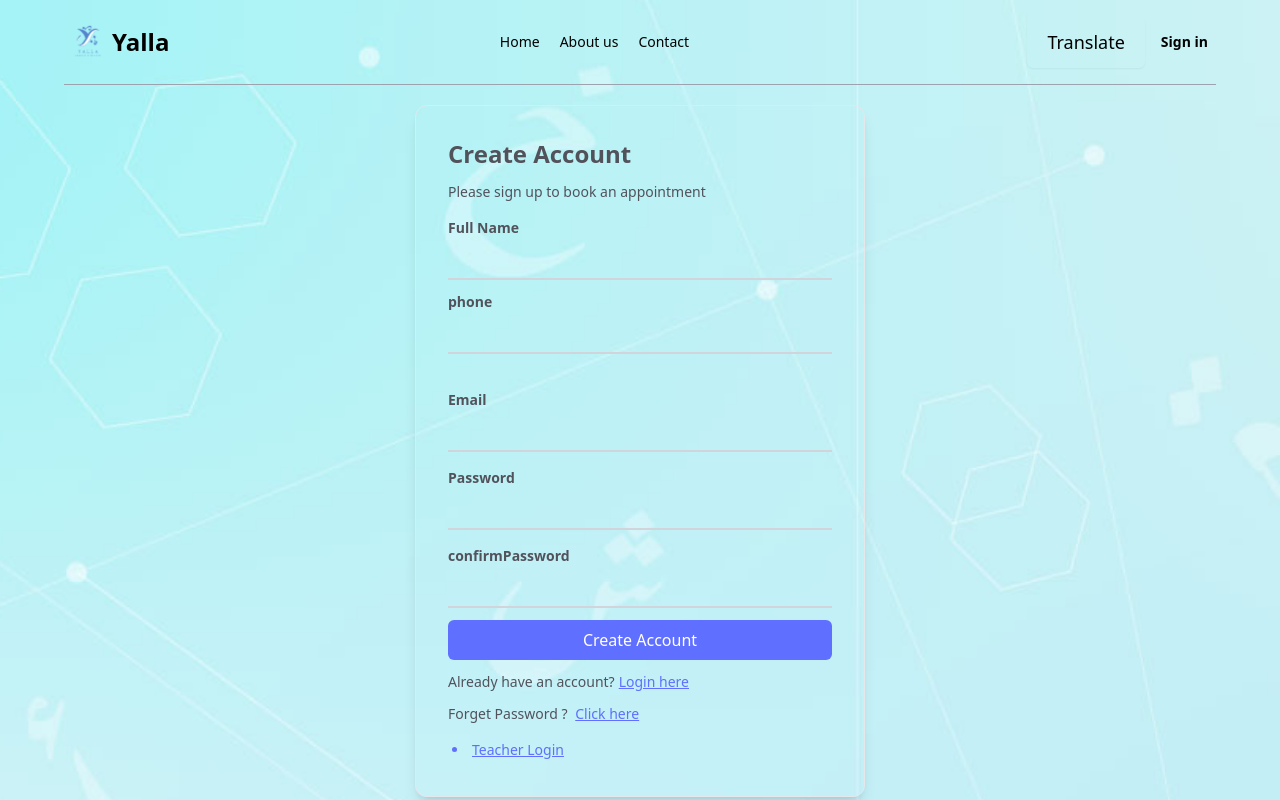
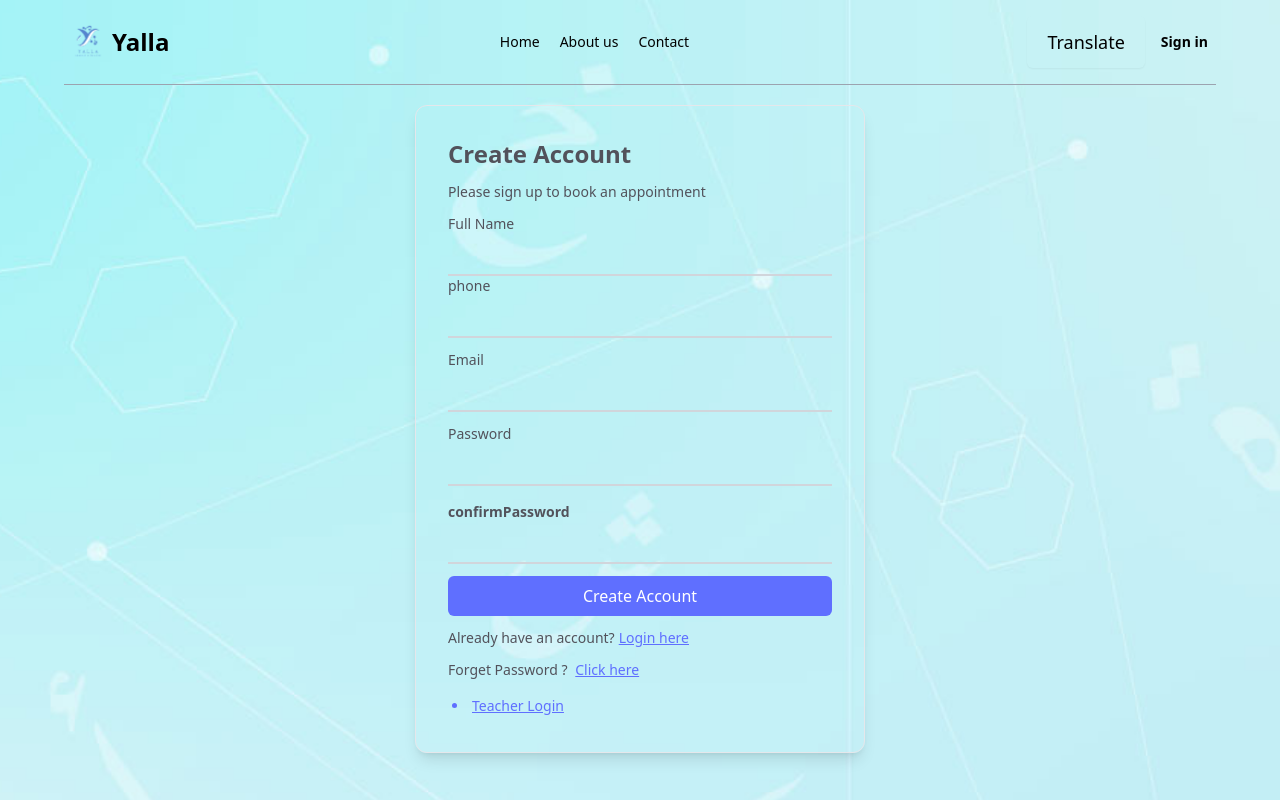
Before and after one commit to MoGamal27/Student-test-2, a React (Vite) app in the folder Student/: page /login in a window 1280 px wide. Both pictures are taken after a click on the element "Ckick here". Shown: the top 800 px of the page. Built offline with nearby package versions, Linux system fonts and the light colour scheme; no server answers.

Commit message:
Update Login.jsx

```diff
--- a/Student/src/pages/Login.jsx
+++ b/Student/src/pages/Login.jsx
@@ -40,11 +40,6 @@ export default function Login() {
             newErrors.password = 'Password is required';
         } else if (formData.password.length < 6) {
             newErrors.password = 'Password must be at least 6 characters';
-        }
-        if(state === 'Sign Up' && !formData.confirmPassword) {
-            newErrors.confirmPassword = 'Confirm Password is required';
-        } else if (formData.password !== formData.confirmPassword) {
-            newErrors.confirmPassword = 'Passwords do not match';
         }
         setErrors(newErrors);
         return Object.keys(newErrors).length === 0;
@@ -100,7 +95,7 @@ export default function Login() {
 
     const toggleState = () => {
         setState(prev => prev === 'Sign Up' ? 'Login' : 'Sign Up');
-        setFormData({ name: '', email: '', phone: '' ,password: '', confirmPassword: '' });
+        setFormData({ name: '', email: '', phone: '' ,password: '' });
         setErrors({});
         setApiError('');
     };
@@ -120,28 +115,32 @@ export default function Login() {
                 )}
 
                 {state === 'Sign Up' && (
-                    <div className='w-full pt-1 relative mx-auto z-0 mb-5 group'>
-                        <p className='font-semibold'>{t('fullname')}</p>
-                        <input  name="name" placeholder=" "  className='block py-2.5 px-0 w-full sm:w-96 text-sm text-gray-900 bg-transparent border-0 border-b-2 border-gray-300 appearance-none dark:text-black dark:border-gray-600 dark:focus:border-sky-500 focus:outline-none focus:ring-0 focus:border-sky-600 peer' type="text" onChange={handleInputChange} value={formData.name}/>
+                    <div className='w-full'>
+                        <p>{t('fullname')}</p>
+                        <input
+                            name="name"
+                            className='block py-2.5 px-0 w-full sm:w-96 text-sm text-gray-900 bg-transparent border-0 border-b-2 border-gray-300 appearance-none dark:text-black dark:border-gray-600 dark:focus:border-sky-500 focus:outline-none focus:ring-0 focus:border-sky-600 peer'
+                            type="text"
+                            onChange={handleInputChange}
+                            value={formData.name}
+                        />
                         {errors.name && <p className="text-red-500 text-xs mt-1">{errors.name}</p>}
 
-                    <div className='pt-3'>
-                    <p className='font-semibold'>{t('phone')}</p>
+                    <p>{t('phone')}</p>
                     <input
                         name="phone"
-                        className='block py-2.5  px-0 w-full sm:w-96 text-sm text-gray-900 bg-transparent border-0 border-b-2 border-gray-300 appearance-none dark:text-black dark:border-gray-600 dark:focus:border-sky-500 focus:outline-none focus:ring-0 focus:border-sky-600 peer '
+                        className='block py-2.5 px-0 w-full sm:w-96 text-sm text-gray-900 bg-transparent border-0 border-b-2 border-gray-300 appearance-none dark:text-black dark:border-gray-600 dark:focus:border-sky-500 focus:outline-none focus:ring-0 focus:border-sky-600 peer'
                         type="text"
                         onChange={handleInputChange}
                         value={formData.phone}
                     />
                     {errors.phone && <p className="text-red-500 text-xs mt-1">{errors.phone}</p>}
-                    </div>
                 </div>
 
                 )}
 
-                <div className='w-full pt-1'>
-                    <p className='font-semibold'>{t('email')}</p>
+                <div className='w-full'>
+                    <p>{t('email')}</p>
                     <input
                         name="email"
                         className='block py-2.5 px-0 w-full sm:w-96 text-sm text-gray-900 bg-transparent border-0 border-b-2 border-gray-300 appearance-none dark:text-black dark:border-gray-600 dark:focus:border-sky-500 focus:outline-none focus:ring-0 focus:border-sky-600 peer'
@@ -152,8 +151,8 @@ export default function Login() {
                     {errors.email && <p className="text-red-500 text-xs mt-1">{errors.email}</p>}
                 </div>
 
-                <div className='w-full pt-1'>
-                    <p className='font-semibold'>{t('password')}</p>
+                <div className='w-full'>
+                    <p>{t('password')}</p>
                     <input
                         name="password"
                         className='block py-2.5 px-0 w-full sm:w-96 text-sm text-gray-900 bg-transparent border-0 border-b-2 border-gray-300 appearance-none dark:text-black dark:border-gray-600 dark:focus:border-sky-500 focus:outline-none focus:ring-0 focus:border-sky-600 peer'
@@ -163,6 +162,7 @@ export default function Login() {
                     />
                     {errors.password && <p className="text-red-500 text-xs mt-1">{errors.password}</p>}
                 </div>
+
 
                 {state === 'Sign Up' && (
                     <div className='w-full pt-1'>
@@ -177,7 +177,6 @@ export default function Login() {
                         {errors.confirmPassword && <p className="text-red-500 text-xs mt-1">{errors.confirmPassword}</p>}
                     </div>
                 )}
-
 
                 <button
                     className={`bg-primary text-white w-full py-2 rounded-md text-base
@@ -207,7 +206,7 @@ export default function Login() {
                 </p>
                 <p>Forget Password ? <button onClick={()=> navigate('/reset')} className='text-primary underline cursor-pointer ml-1 hover:text-primary/80'>Click here</button></p>
                 <a target='_blank' href='https://student-test-2-s83v.vercel.app'>
-              <li className='py-1 text-primary underline cursor-pointer ml-1 hover:text-primary/80'>Teacher Login</li>
+                <li className='py-1 text-primary underline cursor-pointer ml-1 hover:text-primary/80'>Teacher Login</li>
                 </a>
             </div>
         </form>
```
